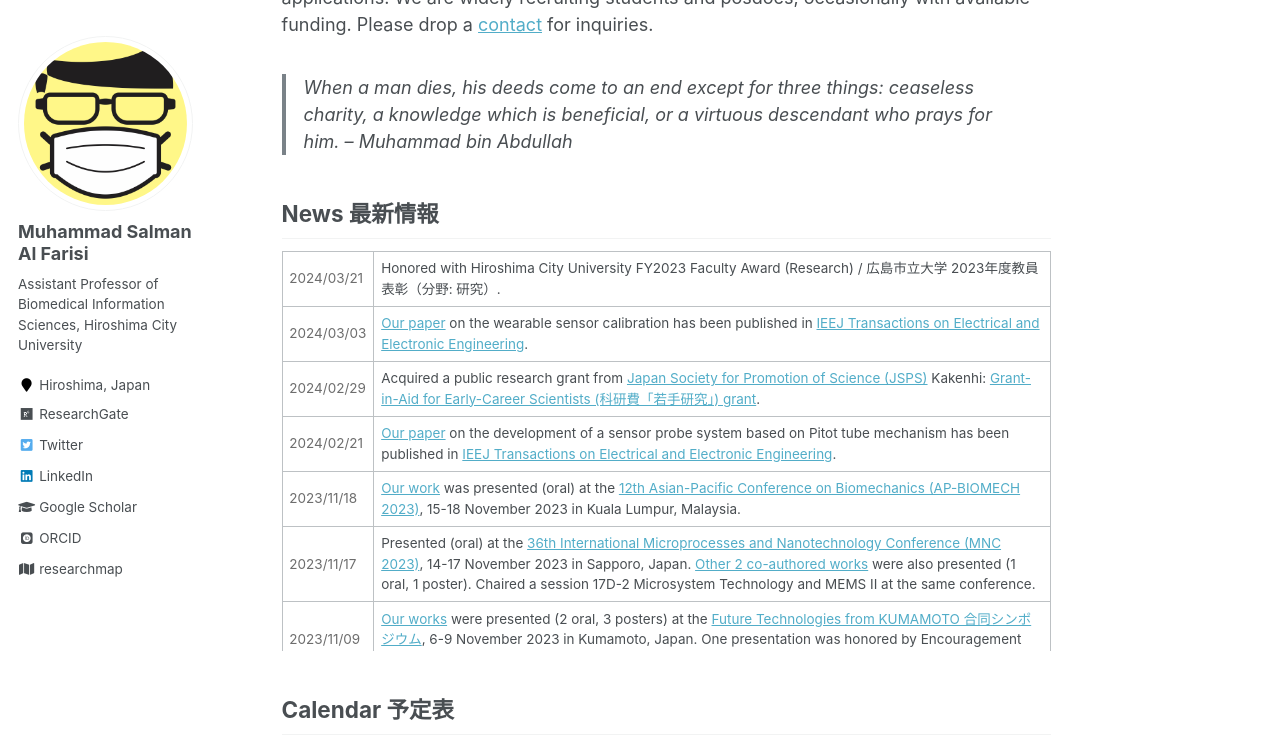
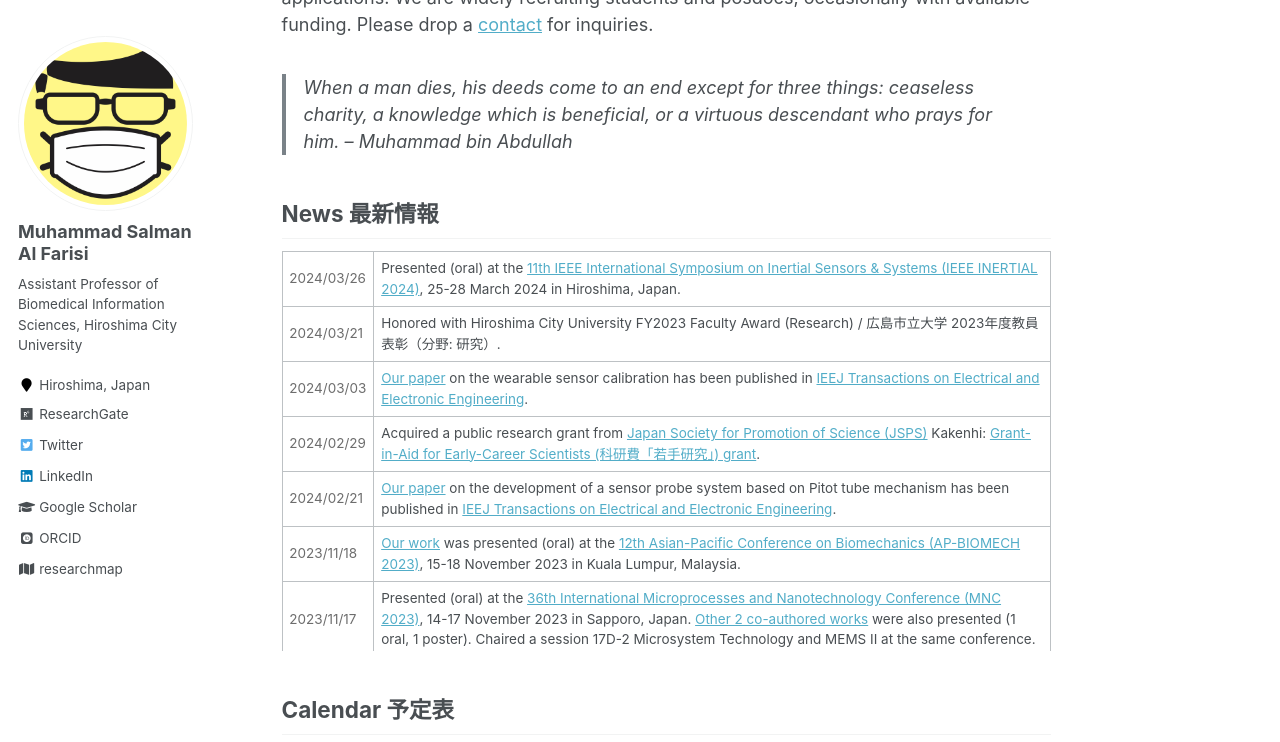
Before and after one commit to msalfarisi/msalfarisi.github.io, a Jekyll site: the page built from _pages/home.md, in a window 1280 px wide and 900 px high, scrolled down 457 px, cut to the strip 0-742 px from the top of the window. Built offline with Jekyll 4.4.1, drawn with Linux system fonts in a browser that asks for light colours; some web fonts are replaced.

Commit message:
Update home.md

```diff
--- a/_pages/home.md
+++ b/_pages/home.md
@@ -22,6 +22,10 @@ Welcome to the homepage of Muhammad Salman Al Farisi, an Assistant Professor at
 
 <div style="overflow-y: scroll; height:400px;">
  <table style="width:100%">
+  <tr>
+    <td style="color:#6d6d6d;">2024/03/26</td>
+    <td>Presented (oral) at the <a href="https://2024.ieee-inertial.org/">11th IEEE International Symposium on Inertial Sensors & Systems (IEEE INERTIAL 2024)</a>, 25-28 March 2024 in Hiroshima, Japan.</td>
+  </tr>
   <tr>
     <td style="color:#6d6d6d;">2024/03/21</td>
     <td>Honored with Hiroshima City University FY2023 Faculty Award (Research) / 広島市立大学 2023年度教員表彰（分野: 研究）.</td>
```
